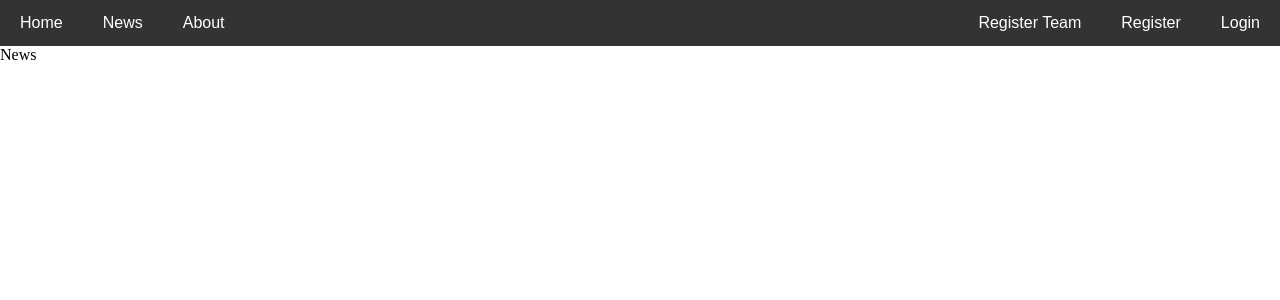
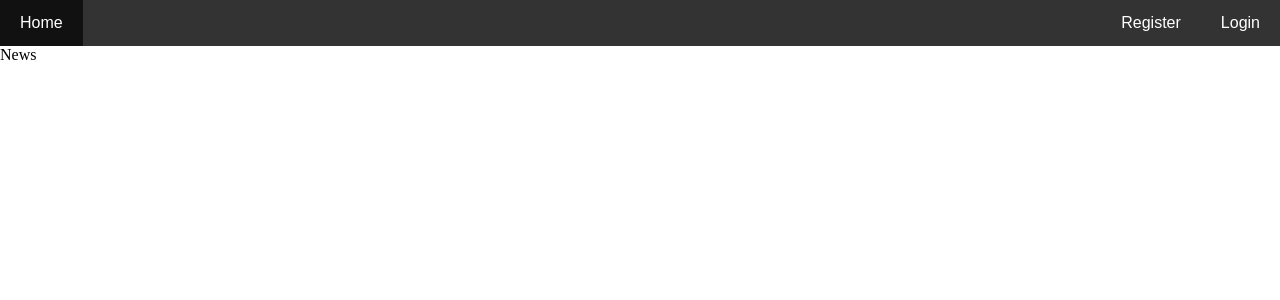
Before and after one commit to akika47/execodetordusza, a Next.js app: page /News in a window 1280 px wide. Shown: the top 300 px of the page. Built offline with nearby package versions, Linux system fonts and the light colour scheme.

Commit message:
only have the register team appear for versenyzo or tanar

```diff
--- a/app/SchoolManagement/page.tsx
+++ b/app/SchoolManagement/page.tsx
@@ -1,6 +1,7 @@
 "use client";
 import { useState, useEffect } from 'react';
 import '../Styles/SchoolManagement.css';
+import Header from '../components/Header';
 
 const SchoolManagement = () => {
   const [username, setUsername] = useState('');
@@ -54,6 +55,8 @@ const SchoolManagement = () => {
   };
 
   return (
+    <>
+    <Header/>
     <div className="school-management">
       <h1>School Management</h1>
 
@@ -157,7 +160,9 @@ const SchoolManagement = () => {
         </table>
       )}
     </div>
+    </>
   );
+
 };
 
 export default SchoolManagement;
--- a/app/components/Header.tsx
+++ b/app/components/Header.tsx
@@ -21,12 +21,19 @@ const Header = () => {
     <nav>
       <ul className="menu">
         <li><Link href="/">Home</Link></li>
-        <li><Link href="/News">News</Link></li>
-        <li><Link href="/About">About</Link></li>
 
         {userRole === "Szervező" && (
           <li className="rightMenu"><Link href="/SchoolManagement">Manage Schools</Link></li>
         )}
+
+        {userRole === "Versenyző"  && (
+              <li className="rightMenu"><Link href="/RegisterTeam">Register Team</Link></li>
+        )}
+
+        {userRole === "Tanár"  && (
+              <li className="rightMenu"><Link href="/RegisterTeam">Register Team</Link></li>
+        )}
+
 
         {!userRole ? (
           <>
@@ -39,7 +46,7 @@ const Header = () => {
           </li>
         )}
 
-        <li className="rightMenu"><Link href="/RegisterTeam">Register Team</Link></li>
+
       </ul>
     </nav>
   );
```
